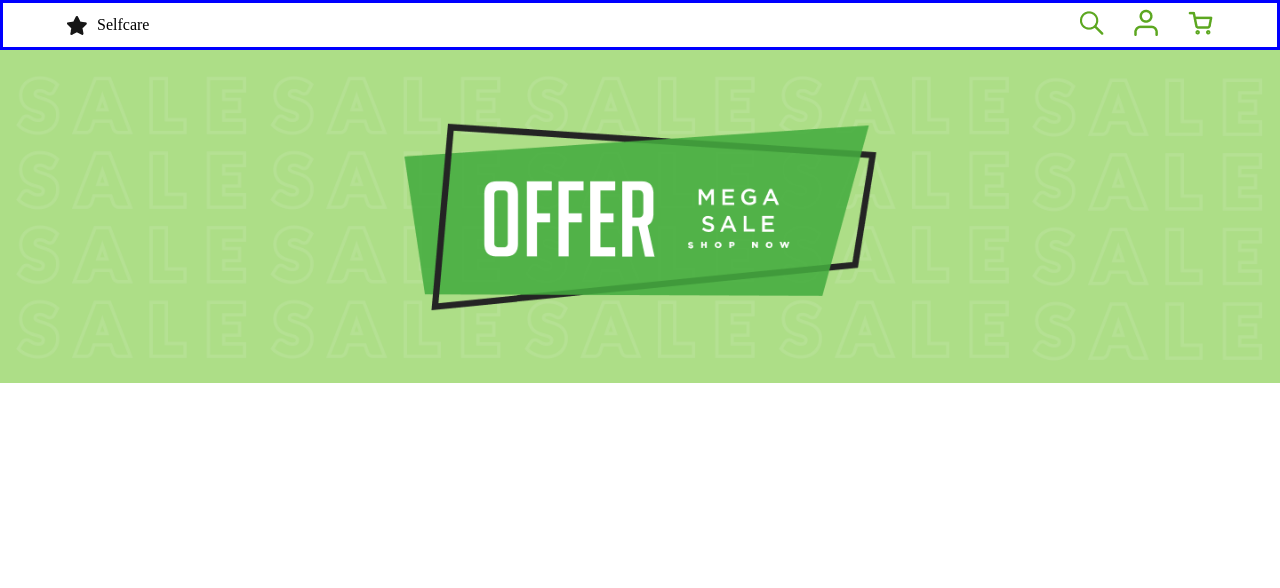
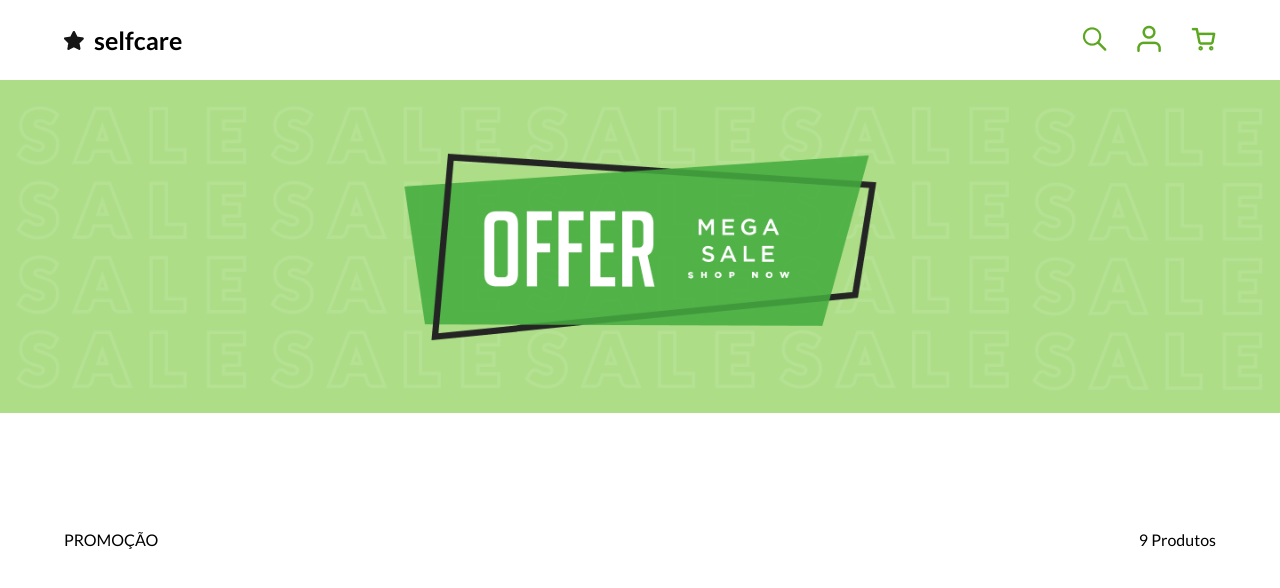
Before and after one commit to dieegobs/loja-de-produtos-naturais, a plain HTML site: page index.html in a window 1280 px wide. Drawn offline with Linux system fonts and the light colour scheme.

Commit message:
Fazendo a 2 parte da section

```diff
--- a/index.html
+++ b/index.html
@@ -6,6 +6,9 @@
     <meta http-equiv="X-UA-Compatible" content="IE=edge">
     <meta name="viewport" content="width=device-width, initial-scale=1.0">
     <link rel="stylesheet" href="style.css">
+    <link rel="preconnect" href="https://fonts.googleapis.com">
+    <link rel="preconnect" href="https://fonts.gstatic.com" crossorigin>
+    <link href="https://fonts.googleapis.com/css2?family=Lato:wght@100;300;400;700&display=swap" rel="stylesheet">
     <title>Loja de Produtos Naturais</title>
 </head>
 
@@ -13,7 +16,7 @@
     <header>
         <div class="logo">
             <img src="./images/star.png" alt="">
-            <span>Selfcare</span>
+            <span>selfcare</span>
         </div>
 
         <nav>
@@ -22,9 +25,11 @@
             <a href="#"><img src="./images/cart.png" alt=""></a>
         </nav>
     </header>
+   <div class="banner"></div>
 
-    <section>
-
+    <section class="promotion-header">
+        <span>PROMOÇÃO</span>
+        <span>9 Produtos</span>
     </section>
 
 
--- a/style.css
+++ b/style.css
@@ -2,14 +2,15 @@
     margin: 0;
     padding: 0;
     box-sizing: border-box;
+    font-family: 'Lato', sans-serif;
 }
 
 header{
-    border: 3px solid blue;
+
     display: flex;
     justify-content: space-between;
     align-items: center;
-    height: 50px;
+    height: 80px;
     padding: 20px 5%;
 }
 
@@ -19,13 +20,18 @@ header{
     gap: 10px
 }
 
+.logo span {
+    font-weight: 700;
+    font-size: 25px;
+}
+
 nav {
     display: flex;
     align-items: center;
     gap: 30px;
 }
 
-section {
+.banner {
   background-image:url("./images/banner.png");
   background-size: contain;
   width: 100%;
@@ -33,3 +39,9 @@ section {
   background-repeat: no-repeat;
 
 }
+
+.promotion-header{
+    display: flex;
+    justify-content: space-between;
+    padding: 20px 5%;
+}
```
